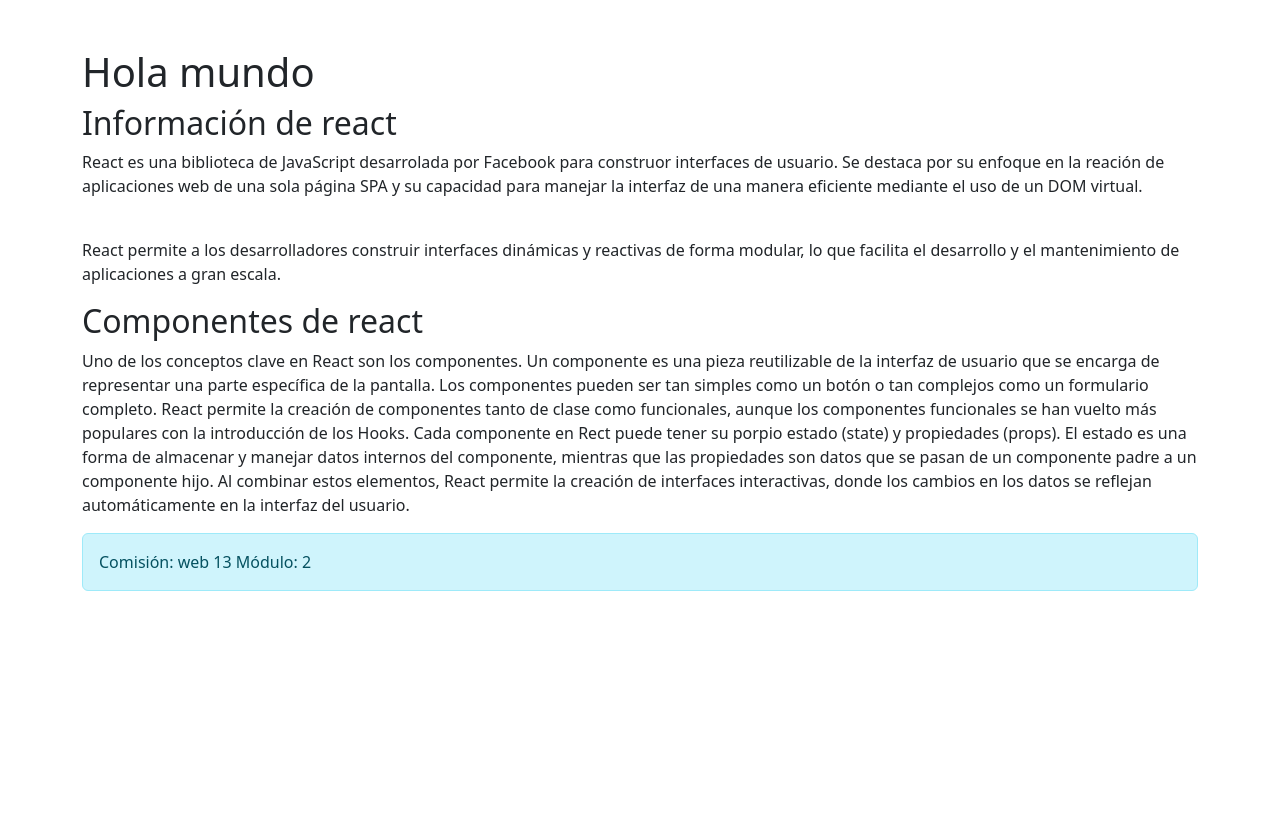
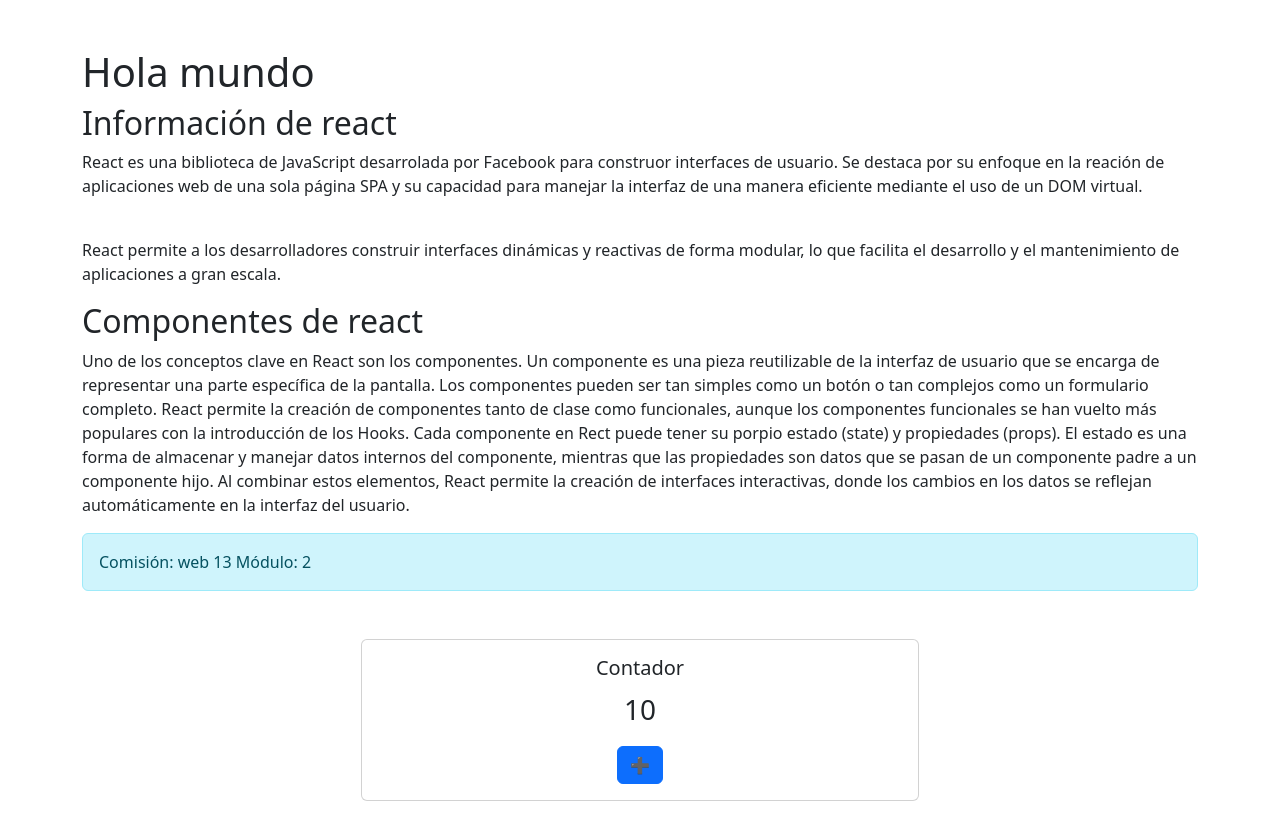
Before and after one commit to TaliCabana/contadorC13, a React (Vite) app: page / in a window 1280 px wide. Shown: the top 840 px of the page. Before the commit the page ends 800 px from the top, so only its background shows below. Built offline with nearby package versions, Linux system fonts and the light colour scheme.

Commit message:
Agregamos el maquetado del componente Contador

```diff
--- a/src/App.jsx
+++ b/src/App.jsx
@@ -1,4 +1,5 @@
 import Bienvenidos from "./components/Bienvenidos"
+import Contador from "./components/Contador";
 import TeoriaComponente from "./components/TeoriaComponente";
 
 function App() {
@@ -12,6 +13,7 @@
   <Bienvenidos></Bienvenidos>
   {/*<Bienvenidos/>*/}
   <TeoriaComponente comision={'web 13'} modulo={modulo}/>
+  <Contador></Contador>
   </main>);
 }
 
--- /dev/null
+++ b/src/components/Contador.jsx
@@ -0,0 +1,17 @@
+const Contador = () => {
+  return (
+    <section className="text-center d-flex justify-content-center mt-5">
+      <div className="card w-50">
+        <div className="card-body">
+          <h5 className="card-title">Contador</h5>
+          <p className="card-text fs-3">
+            10
+          </p>
+          <button className="btn btn-primary">➕</button>
+        </div>
+      </div>
+    </section>
+  );
+};
+
+export default Contador;
```
